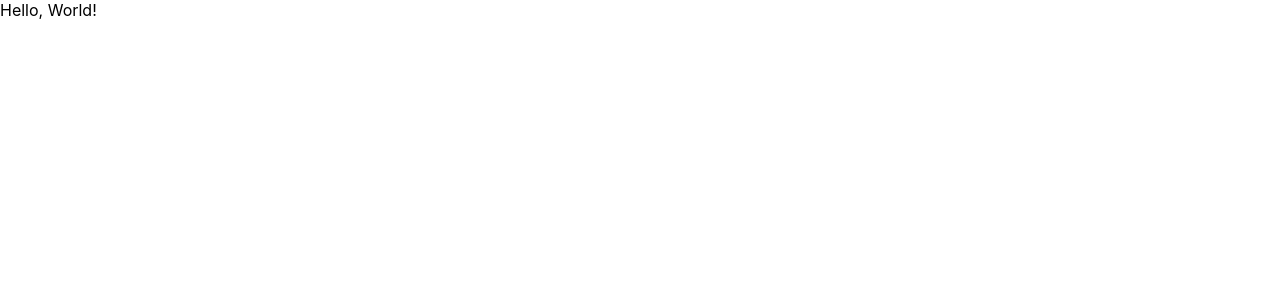
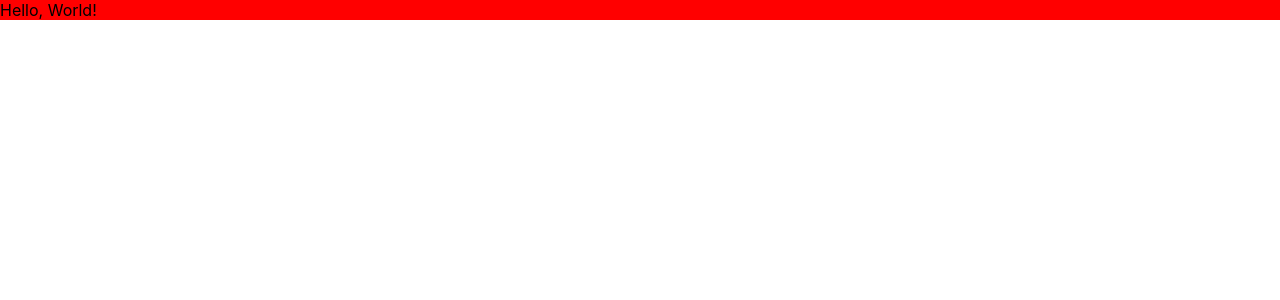
Before and after one commit to matter-luigiz/frontend, a React (Create React App) app: page / in a window 1280 px wide. Shown: the top 300 px of the page. Built offline with nearby package versions, Linux system fonts and the light colour scheme.

Commit message:
feat: add classNames and scss

```diff
--- a/package.json
+++ b/package.json
@@ -10,9 +10,11 @@
     "@types/node": "^16.18.7",
     "@types/react": "^18.0.26",
     "@types/react-dom": "^18.0.9",
+    "classnames": "^2.3.2",
     "react": "^18.2.0",
     "react-dom": "^18.2.0",
     "react-scripts": "5.0.1",
+    "sass": "^1.56.2",
     "typescript": "^4.9.4",
     "web-vitals": "^2.1.4"
   },
--- /dev/null
+++ b/src/App.module.scss
@@ -0,0 +1,3 @@
+.App {
+  background-color: red;
+}
--- a/src/App.tsx
+++ b/src/App.tsx
@@ -1,8 +1,12 @@
 import React from 'react';
+import Styles from './App.module.scss';
+import classNames from "classnames/bind";
+
+const cx = classNames.bind(Styles);
 
 function App() {
   return (
-    <div className="App">
+    <div className={cx('App')}>
       Hello, World!
     </div>
   );
```
Also changed, not shown: 1 other file (tests, documents, lock files or other folders).
